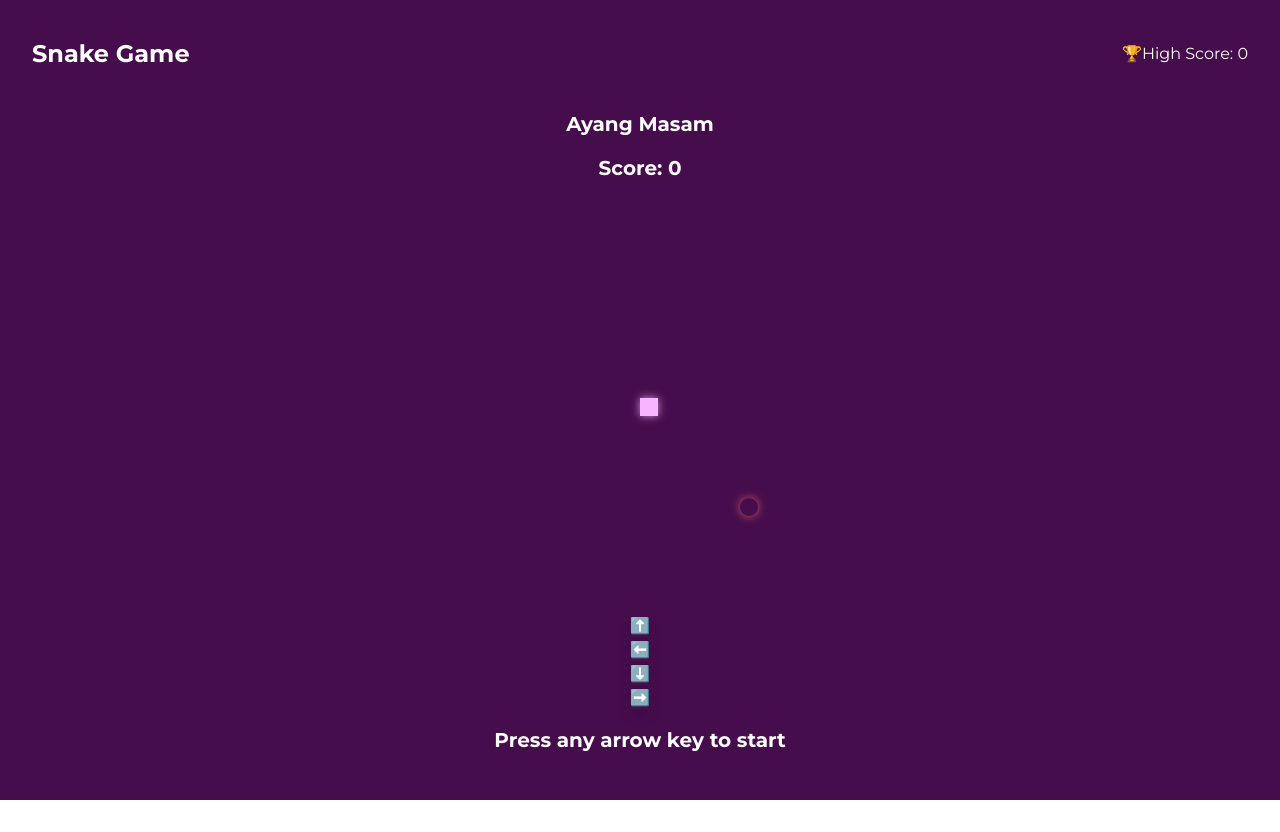
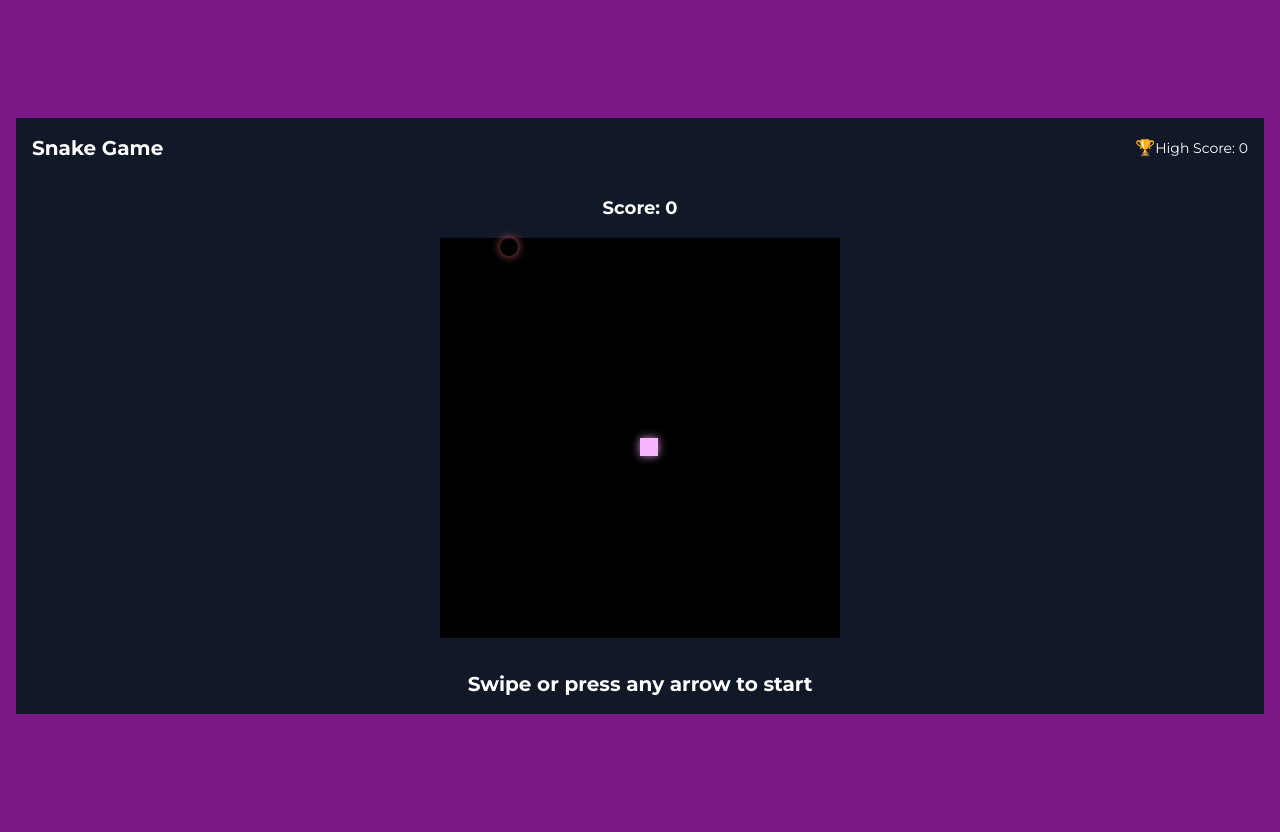
Before and after one commit to timunlipat/dina-danielle, a Next.js app: page / in a window 1280 px wide. Before the commit the page ends 800 px from the top, so only its background shows below. Built offline with nearby package versions, Linux system fonts and the light colour scheme.

Commit message:
change background color

```diff
--- a/app/components/game.jsx
+++ b/app/components/game.jsx
@@ -1,11 +1,11 @@
 'use client';
 import React, { useState, useEffect, useCallback, useRef } from 'react';
 
-const GRID_SIZE = 20;
 const CELL_SIZE = 20;
-const INITIAL_SPEED = 100;
+const MIN_SWIPE_DISTANCE = 30;
 
 const SnakeGame = () => {
+    const [gridSize, setGridSize] = useState(20);
     const [snake, setSnake] = useState([{ x: 10, y: 10 }]);
     const [food, setFood] = useState({ x: 15, y: 15 });
     const [direction, setDirection] = useState('RIGHT');
@@ -15,30 +15,54 @@ const SnakeGame = () => {
     const [isPaused, setIsPaused] = useState(true);
     const lastRenderTimeRef = useRef(0);
     const animationFrameRef = useRef();
+    const touchStartRef = useRef(null);
 
-    const generateFood = useCallback(() => {
+    // Initialize grid size based on screen width
+    useEffect(() => {
+        const updateGridSize = () => {
+            const screenWidth = window.innerWidth;
+            const screenHeight = window.innerHeight;
+            const maxGridWidth = Math.floor((screenWidth * 0.9) / CELL_SIZE);
+            const maxGridHeight = Math.floor((screenHeight * 0.5) / CELL_SIZE);
+            const newGridSize = Math.min(maxGridWidth, maxGridHeight, 20);
+            setGridSize(newGridSize);
+
+            // Reset game when screen size changes
+            resetGame(newGridSize);
+        };
+
+        updateGridSize();
+        window.addEventListener('resize', updateGridSize);
+        return () => window.removeEventListener('resize', updateGridSize);
+    }, []);
+
+    const generateFood = useCallback(
+        (customGridSize = gridSize) => {
             const newFood = {
-            x: Math.floor(Math.random() * GRID_SIZE),
-            y: Math.floor(Math.random() * GRID_SIZE),
+                x: Math.floor(Math.random() * customGridSize),
+                y: Math.floor(Math.random() * customGridSize),
             };
             setFood(newFood);
-    }, []);
+        },
+        [gridSize]
+    );
 
-    const resetGame = () => {
-        setSnake([{ x: 10, y: 10 }]);
+    const resetGame = (customGridSize = gridSize) => {
+        const centerPosition = Math.floor(customGridSize / 2);
+        setSnake([{ x: centerPosition, y: centerPosition }]);
         setDirection('RIGHT');
         setGameOver(false);
         setScore(0);
-        generateFood();
+        generateFood(customGridSize);
         setIsPaused(true);
     };
 
     const checkCollision = head => {
         if (
             head.x < 0 ||
-            head.x >= GRID_SIZE ||
+            head.x >= gridSize ||
             head.y < 0 ||
-            head.y >= GRID_SIZE
+            head.y >= gridSize
         ) {
             return true;
         }
@@ -53,9 +77,11 @@ const SnakeGame = () => {
 
     const gameLoop = useCallback(
         timestamp => {
+            const GAME_SPEED = 150; // Slightly slower for mobile
+
             if (
                 !lastRenderTimeRef.current ||
-                timestamp - lastRenderTimeRef.current >= INITIAL_SPEED
+                timestamp - lastRenderTimeRef.current >= GAME_SPEED
             ) {
                 if (!gameOver && !isPaused) {
                     const head = { ...snake[0] };
@@ -79,7 +105,7 @@ const SnakeGame = () => {
 
                     if (checkCollision(head)) {
                         setGameOver(true);
-                        setHighScore(Math.max(score, highScore));
+                        setHighScore(prev => Math.max(score, prev));
                         return;
                     }
 
@@ -103,11 +129,56 @@ const SnakeGame = () => {
             gameOver,
             isPaused,
             score,
-            highScore,
             generateFood,
+            gridSize,
         ]
     );
 
+    const handleTouchStart = e => {
+        const touch = e.touches[0];
+        touchStartRef.current = { x: touch.clientX, y: touch.clientY };
+    };
+
+    const handleTouchMove = e => {
+        e.preventDefault(); // Prevent scrolling while playing
+    };
+
+    const handleTouchEnd = e => {
+        if (!touchStartRef.current) return;
+
+        const touch = e.changedTouches[0];
+        const deltaX = touch.clientX - touchStartRef.current.x;
+        const deltaY = touch.clientY - touchStartRef.current.y;
+
+        if (
+            Math.abs(deltaX) < MIN_SWIPE_DISTANCE &&
+            Math.abs(deltaY) < MIN_SWIPE_DISTANCE
+        ) {
+            return;
+        }
+
+        if (Math.abs(deltaX) > Math.abs(deltaY)) {
+            // Horizontal swipe
+            if (deltaX > 0 && direction !== 'LEFT') {
+                setDirection('RIGHT');
+            } else if (deltaX < 0 && direction !== 'RIGHT') {
+                setDirection('LEFT');
+            }
+        } else {
+            // Vertical swipe
+            if (deltaY > 0 && direction !== 'UP') {
+                setDirection('DOWN');
+            } else if (deltaY < 0 && direction !== 'DOWN') {
+                setDirection('UP');
+            }
+        }
+
+        if (isPaused && !gameOver) {
+            setIsPaused(false);
+        }
+    };
+
+    // Handle keyboard events for desktop play
     useEffect(() => {
         const handleKeyPress = e => {
             if (isPaused && !gameOver && e.key.includes('Arrow')) {
@@ -146,16 +217,17 @@ const SnakeGame = () => {
     }, [gameLoop]);
 
     return (
-        <div className='w-full max-w-xl mx-auto bg-[#1A0B2E] text-purple-50 rounded-lg shadow-xl overflow-hidden border-2 border-purple-500'>
+        <div className='min-h-screen w-full flex items-center justify-center bg-gradient-to-b from-gray-900 to-black px-4 py-8'>
+            <div className='w-full max-w-xl bg-gray-900 text-purple-50 rounded-lg shadow-xl overflow-hidden border-2 border-purple-400'>
                 {/* Header section */}
-            <div className='p-4 border-b-2 border-purple-700 bg-[#2D1B4E]'>
+                <div className='p-4 border-b-2 border-purple-500 bg-[#2D1B4E]'>
                     <div className='flex justify-between items-center'>
-                    <span className='text-2xl font-bold text-white tracking-wider'>
+                        <span className='text-xl md:text-2xl font-bold text-white tracking-wider'>
                             Snake Game
                         </span>
                         <div className='flex items-center gap-2'>
                             <span className='text-yellow-500'>🏆</span>
-                        <span className='text-white'>
+                            <span className='text-white text-sm md:text-base'>
                                 High Score: {highScore}
                             </span>
                         </div>
@@ -163,22 +235,22 @@ const SnakeGame = () => {
                 </div>
 
                 {/* Game container */}
-            <div className='p-6 bg-gradient-to-b from-[#1A0B2E] to-[#261445]'>
+                <div className='p-4 md:p-6 bg-gray-900'>
                     <div className='flex flex-col items-center gap-4'>
-                    <div className='text-xl font-bold text-white'>
-                        Ayang Masam
-                    </div>
-                    <div className='text-xl font-bold text-white'>
+                        <div className='text-lg md:text-xl font-bold text-white'>
                             Score: {score}
                         </div>
 
                         {/* Game board */}
                         <div
-                        className='relative border-4 border-purple-500 rounded-lg bg-[#130821] shadow-[0_0_20px_rgba(147,51,234,0.3)]'
+                            className='relative border-4 border-purple-400 rounded-lg bg-black shadow-[0_0_30px_rgba(167,139,250,0.5)]'
                             style={{
-                            width: GRID_SIZE * CELL_SIZE,
-                            height: GRID_SIZE * CELL_SIZE,
+                                width: gridSize * CELL_SIZE,
+                                height: gridSize * CELL_SIZE,
                             }}
+                            onTouchStart={handleTouchStart}
+                            onTouchMove={handleTouchMove}
+                            onTouchEnd={handleTouchEnd}
                         >
                             {/* Food */}
                             <div
@@ -188,7 +260,8 @@ const SnakeGame = () => {
                                     height: CELL_SIZE - 2,
                                     left: food.x * CELL_SIZE,
                                     top: food.y * CELL_SIZE,
-                                boxShadow: '0 0 10px rgba(248, 113, 113, 0.8)',
+                                    boxShadow:
+                                        '0 0 10px rgba(248, 113, 113, 0.8)',
                                 }}
                             />
 
@@ -205,7 +278,8 @@ const SnakeGame = () => {
                                         backgroundColor:
                                             index === 0 ? '#F8B4FF' : '#D946EF',
                                         opacity:
-                                        1 - (index / (snake.length + 5)) * 0.3,
+                                            1 -
+                                            (index / (snake.length + 5)) * 0.3,
                                         boxShadow:
                                             index === 0
                                                 ? '0 0 8px rgba(248, 180, 255, 0.8)'
@@ -215,9 +289,10 @@ const SnakeGame = () => {
                             ))}
                         </div>
 
-                    {/* Game controls */}
-                    <div className='grid grid-cols-3 gap-2 mt-4'>
-                        <div></div>
+                        {/* Mobile controls */}
+                        <div className='md:hidden w-[200px] mt-4'>
+                            {/* Top row with up arrow */}
+                            <div className='flex justify-center mb-2'>
                                 <button
                                     onClick={() => {
                                         if (direction !== 'DOWN') {
@@ -226,11 +301,14 @@ const SnakeGame = () => {
                                                 setIsPaused(false);
                                         }
                                     }}
-                            className='p-3 bg-purple-700 text-white hover:bg-purple-600 rounded-lg border-2 border-purple-500 transition-colors shadow-lg hover:shadow-purple-500/20 active:transform active:scale-95'
+                                    className='p-3 bg-purple-700 text-white hover:bg-purple-600 rounded-lg border-2 border-purple-500 transition-colors shadow-lg hover:shadow-purple-500/20 active:transform active:scale-95 w-16'
                                 >
                                     ⬆️
                                 </button>
-                        <div></div>
+                            </div>
+
+                            {/* Bottom row with left, down, right arrows */}
+                            <div className='flex justify-center gap-2'>
                                 <button
                                     onClick={() => {
                                         if (direction !== 'RIGHT') {
@@ -239,7 +317,7 @@ const SnakeGame = () => {
                                                 setIsPaused(false);
                                         }
                                     }}
-                            className='p-3 bg-purple-700 text-white hover:bg-purple-600 rounded-lg border-2 border-purple-500 transition-colors shadow-lg hover:shadow-purple-500/20 active:transform active:scale-95'
+                                    className='p-3 bg-purple-700 text-white hover:bg-purple-600 rounded-lg border-2 border-purple-500 transition-colors shadow-lg hover:shadow-purple-500/20 active:transform active:scale-95 w-16'
                                 >
                                     ⬅️
                                 </button>
@@ -251,7 +329,7 @@ const SnakeGame = () => {
                                                 setIsPaused(false);
                                         }
                                     }}
-                            className='p-3 bg-purple-700 text-white hover:bg-purple-600 rounded-lg border-2 border-purple-500 transition-colors shadow-lg hover:shadow-purple-500/20 active:transform active:scale-95'
+                                    className='p-3 bg-purple-700 text-white hover:bg-purple-600 rounded-lg border-2 border-purple-500 transition-colors shadow-lg hover:shadow-purple-500/20 active:transform active:scale-95 w-16'
                                 >
                                     ⬇️
                                 </button>
@@ -263,10 +341,21 @@ const SnakeGame = () => {
                                                 setIsPaused(false);
                                         }
                                     }}
-                            className='p-3 bg-purple-700 text-white hover:bg-purple-600 rounded-lg border-2 border-purple-500 transition-colors shadow-lg hover:shadow-purple-500/20 active:transform active:scale-95'
+                                    className='p-3 bg-purple-700 text-white hover:bg-purple-600 rounded-lg border-2 border-purple-500 transition-colors shadow-lg hover:shadow-purple-500/20 active:transform active:scale-95 w-16'
                                 >
                                     ➡️
                                 </button>
+                            </div>
+                        </div>
+
+                        {/* Instructions */}
+                        <div className='text-center text-sm text-purple-200 mt-2'>
+                            <p className='md:hidden'>
+                                Swipe or use buttons to control
+                            </p>
+                            <p className='hidden md:block'>
+                                Use arrow keys to control
+                            </p>
                         </div>
 
                         {/* Game state messages */}
@@ -275,11 +364,11 @@ const SnakeGame = () => {
                                 <div className='text-xl font-bold mb-2 text-white'>
                                     {gameOver
                                         ? 'Game Over!'
-                                    : 'Press any arrow key to start'}
+                                        : 'Swipe or press any arrow to start'}
                                 </div>
                                 {gameOver && (
                                     <button
-                                    onClick={resetGame}
+                                        onClick={() => resetGame()}
                                         className='px-6 py-2 bg-purple-600 hover:bg-purple-500 text-white rounded-lg transition-all duration-200 shadow-lg hover:shadow-purple-500/20 active:transform active:scale-95 border-2 border-purple-400'
                                     >
                                         Play Again
@@ -290,6 +379,7 @@ const SnakeGame = () => {
                     </div>
                 </div>
             </div>
+        </div>
     );
 };
 
--- a/app/page.tsx
+++ b/app/page.tsx
@@ -5,7 +5,7 @@ import SnakeGame from "./components/game";
 
 export default function Home() {
   return (
-    <div className="min-h-screen bg-[#460d4c] p-4 flex items-center justify-center">
+    <div className="min-h-screen bg-[#7a1985] p-4 flex items-center justify-center">
         {/* <Header />
         <MainPage/>
         <Footer/> */}
```
Lines whose indentation alone changed are shown as unchanged.
